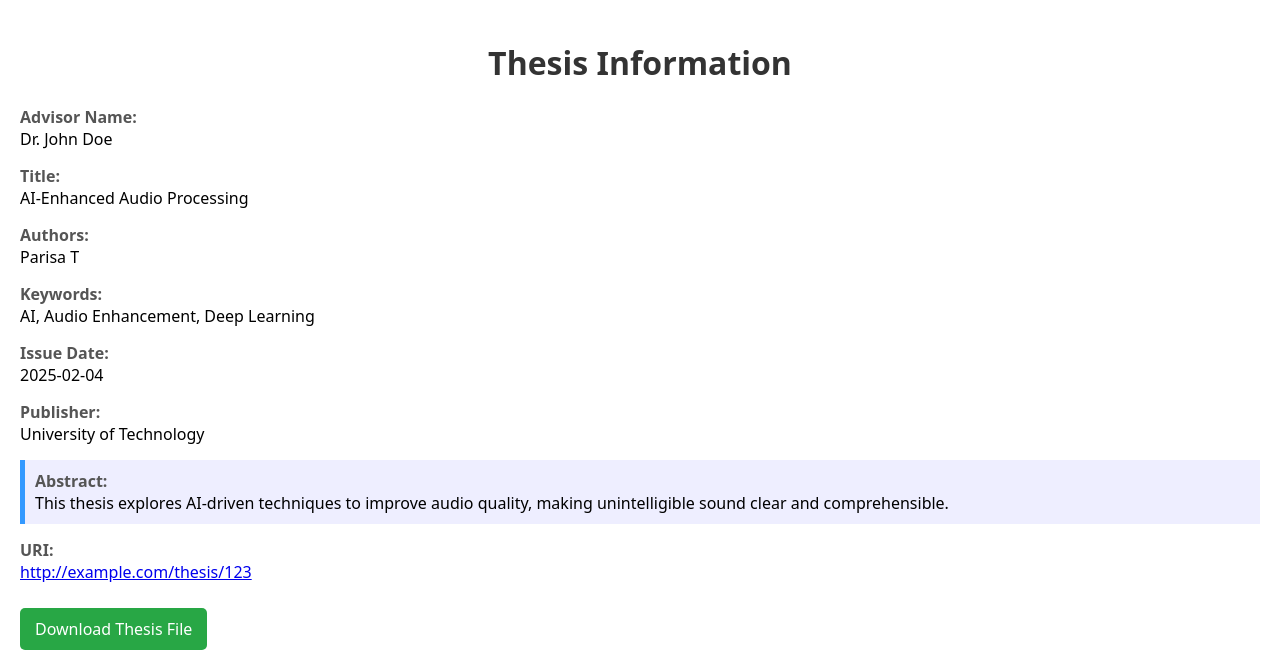
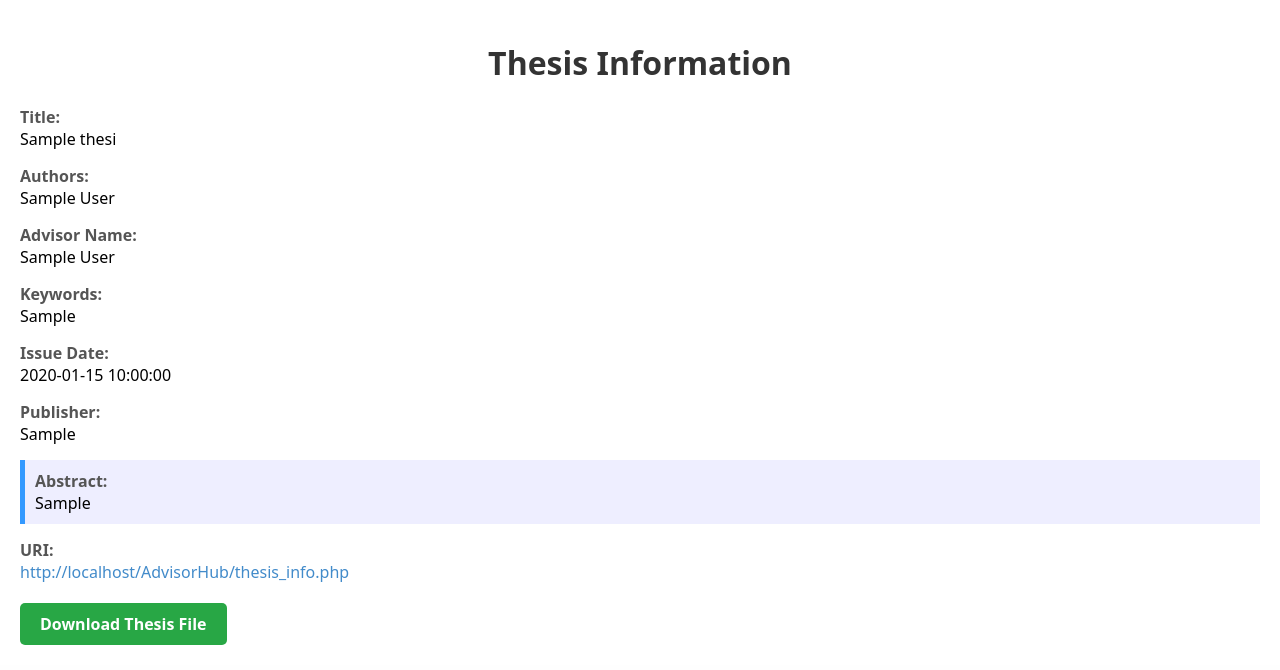
Before and after one commit to sawatcharat65/AdvisorHub, a PHP site: page /AdvisorHub/thesis_info.php in a window 1280 px wide. Shown: the part 217-887 px from the top of the page. After the commit the page ends 862 px from the top, so only its background shows below. Run offline with PHP 8.4, Linux system fonts and the light colour scheme; the visitor is signed in with stand-in values (Sample User, id 1); tables that the repository leaves empty or names only in its code hold one stand-in row (values such as "Sample post").

Commit message:
thesis_info

```diff
--- a/thesis/style.css
+++ b/thesis/style.css
@@ -437,3 +437,37 @@ nav li:hover {
     text-overflow: ellipsis; /* แสดง ... เมื่อข้อความล้น */
     max-height: 4.5em; /* ปรับให้ตรงกับจำนวนบรรทัดที่ต้องการ */
 }
+
+.downloadf {
+    display: flex;
+    justify-content: start;
+    align-items: center;
+    margin-top: 20px;
+}
+
+.downloadf a {
+    background-color: #28a745;
+    color: white;
+    text-decoration: none;
+    padding: 10px 20px;
+    font-size: 16px;
+    cursor: pointer;
+    border-radius: 5px;
+    transition: background-color 0.3s ease;
+    display: inline-block; /* ให้เหมือนปุ่ม */
+    border: none;
+    text-align: center;
+}
+
+.downloadf a:hover {
+    background-color: #218838;
+}
+
+.downloadf a:focus {
+    outline: none;
+}
+
+.info a {
+    color: #428bca;
+    text-decoration: none;
+}
--- a/thesis/thesis_info.php
+++ b/thesis/thesis_info.php
@@ -14,9 +14,88 @@ if (empty($_SESSION['username'])) {
 if (isset($_POST['profile'])) {
     header('location: /ThesisAdvisorHub/profile');
 }
+
+// if (isset($_SESSION['advisor_id'])) {
+//     $advisor_id = $_SESSION['advisor_id'];
+//     $sql = "SELECT * FROM advisor_profile WHERE advisor_id = '$advisor_id'";
+//     $result = $conn->query($sql);
+//     $row = $result->fetch_assoc();
+
+//     $advisor_id = $row['advisor_id'];
+//     $interests = $row['interests'];
+//     $img = $row['img'];
+
+//     $sql = "SELECT * FROM advisor WHERE id = '$advisor_id'";
+//     $result_advisor = $conn->query($sql);
+//     $row_advisor = $result_advisor->fetch_assoc();
+
+//     $first_name = $row_advisor['first_name'];
+//     $last_name = $row_advisor['last_name'];
+//     $email = $row_advisor['email'];
+
+//     $sql = "SELECT * FROM thesis WHERE advisor_id = '$advisor_id' ORDER BY issue_date DESC";
+//     $result_thesis = $conn->query($sql);
+//     $thesis_count = $result_thesis->num_rows;
+
+//     if ($thesis_count > 0) {
+//         $row_thesis = $result_thesis->fetch_assoc();
+//         $title = $row_thesis['title'];
+//         $authors = nl2br(implode("\n", explode(',', $row_thesis['authors'])));
+//         $keywords = str_replace(['[', ']'], '', $row_thesis['keywords']);
+//         $issue_date = $row_thesis['issue_date'];
+//         $publisher = $row_thesis['publisher'];
+//         $abstract = $row_thesis['abstract'];
+//         $uri = $row_thesis['uri'];
+//         $thesis_file = $row_thesis['thesis_file'];
+//     } else {
+//         $title = "ไม่พบข้อมูลวิทยานิพนธ์";
+//     }
+// } else {
+//     echo "ไม่พบข้อมูล";
+// }
+
+if (isset($_SESSION['advisor_id'])) {
+    $advisor_id = $_SESSION['advisor_id'];
+
+    // ดึงข้อมูลจากตาราง thesis
+    $sql = "SELECT * FROM thesis WHERE advisor_id = '$advisor_id'";
+    $result = $conn->query($sql);
+    $row_thesis = $result->fetch_assoc();
+
+    if ($row_thesis) {
+        $id = $row_thesis['id'];
+        $title = $row_thesis['title'];
+        $authors = nl2br(implode("\n", explode(',', $row_thesis['authors'])));
+        $keywords = str_replace(['[', ']'], '', $row_thesis['keywords']);
+        $issue_date = $row_thesis['issue_date'];
+        $publisher = $row_thesis['publisher'];
+        $abstract = $row_thesis['abstract'];
+        $uri = $row_thesis['uri'];
+        $thesis_file = $row_thesis['thesis_file'];
+    } else {
+        echo "ไม่พบข้อมูลวิทยานิพนธ์";
+    }
+
+    // ดึงข้อมูลของที่ปรึกษา (ชื่อ-นามสกุล)
+    $sql_advisor = "SELECT first_name, last_name FROM advisor WHERE id = '$advisor_id'";
+    $result_advisor = $conn->query($sql_advisor);
+    $row_advisor = $result_advisor->fetch_assoc();
+
+    if ($row_advisor) {
+        $advisor_name = $row_advisor['first_name'] . " " . $row_advisor['last_name'];
+    } else {
+        $advisor_name = "ไม่พบชื่อที่ปรึกษา";
+    }
+} else {
+    echo "ไม่พบข้อมูล";
+}
+
+$uri = "http://" . $_SERVER['HTTP_HOST'] . $_SERVER['REQUEST_URI'];
 ?>
+
 <!DOCTYPE html>
 <html lang="th">
+
 <head>
     <meta charset="UTF-8">
     <meta name="viewport" content="width=device-width, initial-scale=1.0">
@@ -26,22 +105,31 @@ if (isset($_POST['profile'])) {
     <script src="https://unpkg.com/boxicons@2.1.4/dist/boxicons.js"></script>
     <link href='https://unpkg.com/boxicons@2.1.4/css/boxicons.min.css' rel='stylesheet'>
 </head>
+
 <body>
 
-    <?php renderNavbar(['home', 'advisor', 'inbox', 'statistics', 'Teams'])?>
+    <?php renderNavbar(['home', 'advisor', 'inbox', 'statistics', 'Teams']) ?>
+
     <div class="container">
         <h1>Thesis Information</h1>
-        <div class="info"><strong>Advisor Name:</strong> Dr. John Doe</div>
-        <div class="info"><strong>Title:</strong> AI-Enhanced Audio Processing</div>
-        <div class="info"><strong>Authors:</strong> Parisa T</div>
-        <div class="info"><strong>Keywords:</strong> AI, Audio Enhancement, Deep Learning</div>
-        <div class="info"><strong>Issue Date:</strong> 2025-02-04</div>
-        <div class="info"><strong>Publisher:</strong> University of Technology</div>
+        <div class="info"><strong>Title:</strong> <?php echo $title; ?> </div>
+        <div class="info"><strong>Authors:</strong> <?php echo $authors ?> </div>
+        <div class="info"><strong>Advisor Name:</strong> <?php echo $advisor_name; ?> </div>
+        <div class="info"><strong>Keywords:</strong> <?php echo $keywords; ?> </div>
+        <div class="info"><strong>Issue Date:</strong> <?php echo $issue_date; ?> </div>
+        <div class="info"><strong>Publisher:</strong> <?php echo $publisher; ?> </div>
         <div class="info abstract">
-            <strong>Abstract:</strong> This thesis explores AI-driven techniques to improve audio quality, making unintelligible sound clear and comprehensible.
+            <strong>Abstract:</strong> <?php echo $abstract; ?>
         </div>
-        <div class="info"><strong>URI:</strong> <a href="#">http://example.com/thesis/123</a></div>
-        <a href="thesis.pdf" class="download">Download Thesis File</a>
+        <div class="info"><strong>URI:</strong> <a href="<?php echo $uri; ?>"> <?php echo $uri; ?> </a> </div>
+
+        <div class="downloadf button">
+            <a href="download.php?id=<?php echo $row_thesis['id']; ?>" class="btn">
+                <strong>Download Thesis File</strong>
+            </a>
+        </div>
     </div>
+
 </body>
+
 </html>
```
Also changed, not shown: thesis/download.php (added, +28 -0 lines).
